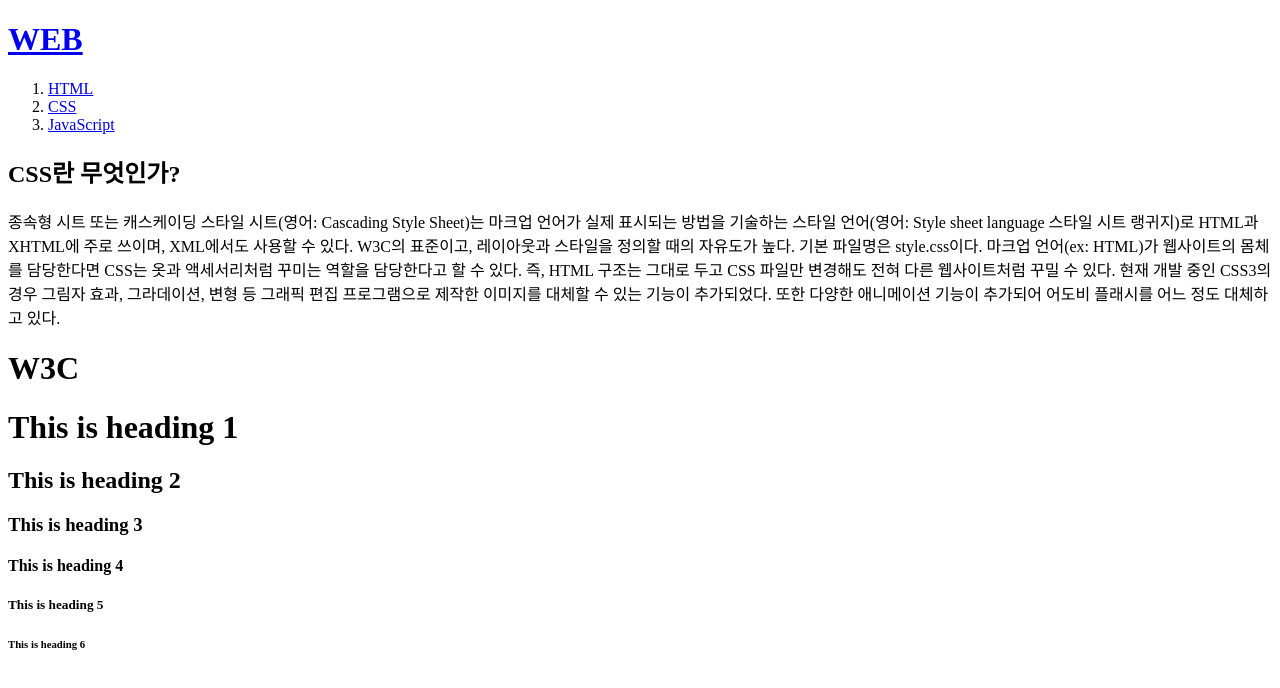
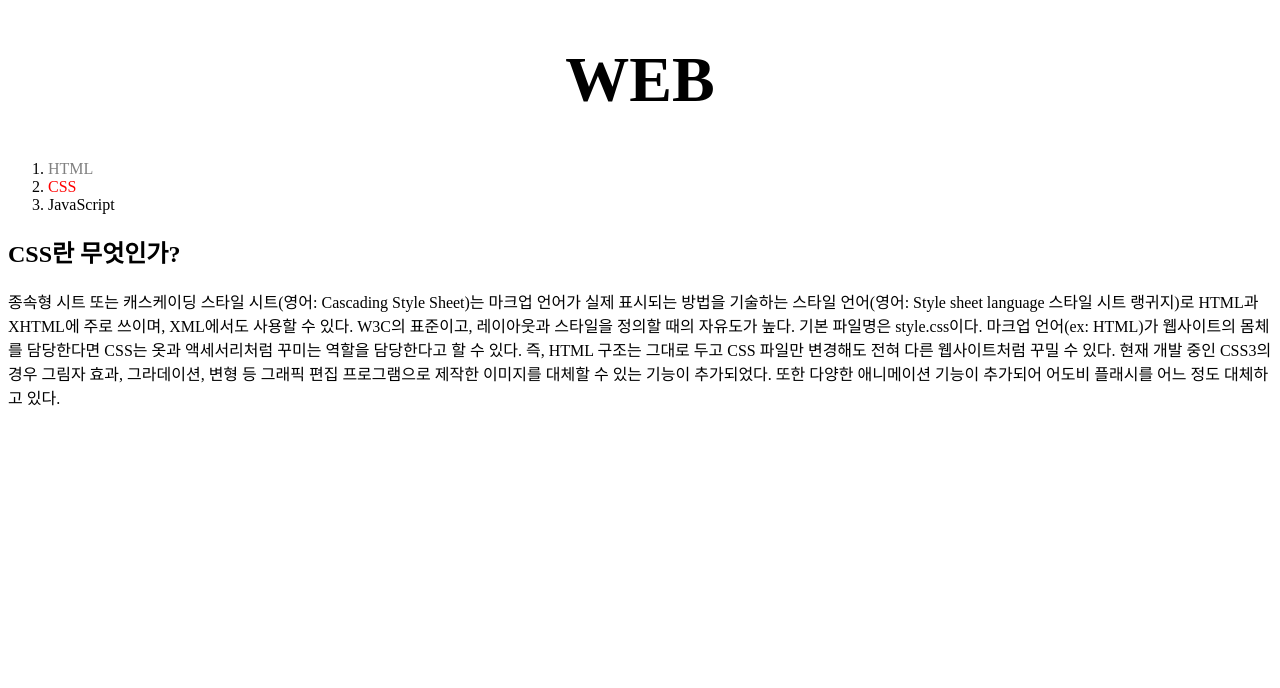
Before and after one commit to sejak6/my-first-web-site, a plain HTML site: page 2.html in a window 1280 px wide. Drawn offline with Linux system fonts and the light colour scheme.

Commit message:
CSS 07강 픽스

```diff
--- a/2.html
+++ b/2.html
@@ -3,22 +3,31 @@
     <head>
         <title>WEB1 - CSS</title>
     <meta charset="utf-8">
+    <style>
+        #active {
+            color: red;
+        }
+        .saw {
+            color: gray;
+        }
+        a {
+            color: black;
+            text-decoration: none;
+        }
+        h1 {
+                font-size: 64px;
+                text-align: center;
+            }
+    </style>
     </head>
     <body>
         <h1><a href="index.html">WEB</a></h1>
         <ol>
-            <li><a href="1.html">HTML</a></li>
-            <li><a href="2.html">CSS</a></li>
+            <li><a href="1.html" class="saw">HTML</a></li>
+            <li><a href="2.html" class="saw" id="active">CSS</a></li>
             <li><a href="3.html">JavaScript</a></li>
         </ol>
         <h2>CSS란 무엇인가?</h2>
         <p>종속형 시트 또는 캐스케이딩 스타일 시트(영어: Cascading Style Sheet)는 마크업 언어가 실제 표시되는 방법을 기술하는 스타일 언어(영어: Style sheet language 스타일 시트 랭귀지)로 HTML과 XHTML에 주로 쓰이며, XML에서도 사용할 수 있다. W3C의 표준이고, 레이아웃과 스타일을 정의할 때의 자유도가 높다. 기본 파일명은 style.css이다. 마크업 언어(ex: HTML)가 웹사이트의 몸체를 담당한다면 CSS는 옷과 액세서리처럼 꾸미는 역할을 담당한다고 할 수 있다. 즉, HTML 구조는 그대로 두고 CSS 파일만 변경해도 전혀 다른 웹사이트처럼 꾸밀 수 있다. 현재 개발 중인 CSS3의 경우 그림자 효과, 그라데이션, 변형 등 그래픽 편집 프로그램으로 제작한 이미지를 대체할 수 있는 기능이 추가되었다. 또한 다양한 애니메이션 기능이 추가되어 어도비 플래시를 어느 정도 대체하고 있다.</p>
-        <h1>W3C</h1>
-        <h1>This is heading 1</h1>
-        <h2>This is heading 2</h2>
-        <h3>This is heading 3</h3>
-        <h4>This is heading 4</h4>
-        <h5>This is heading 5</h5>
-        <h6>This is heading 6</h6>
         </body>
 </html>
```
